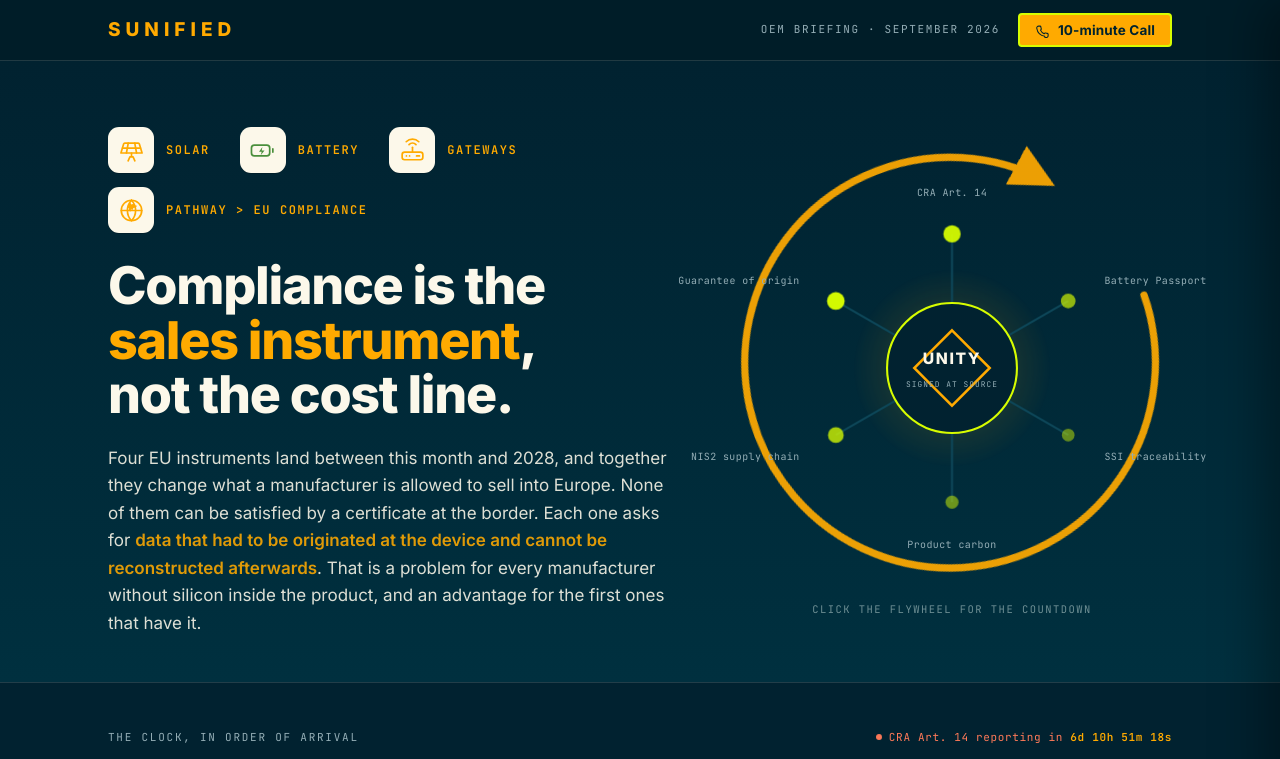
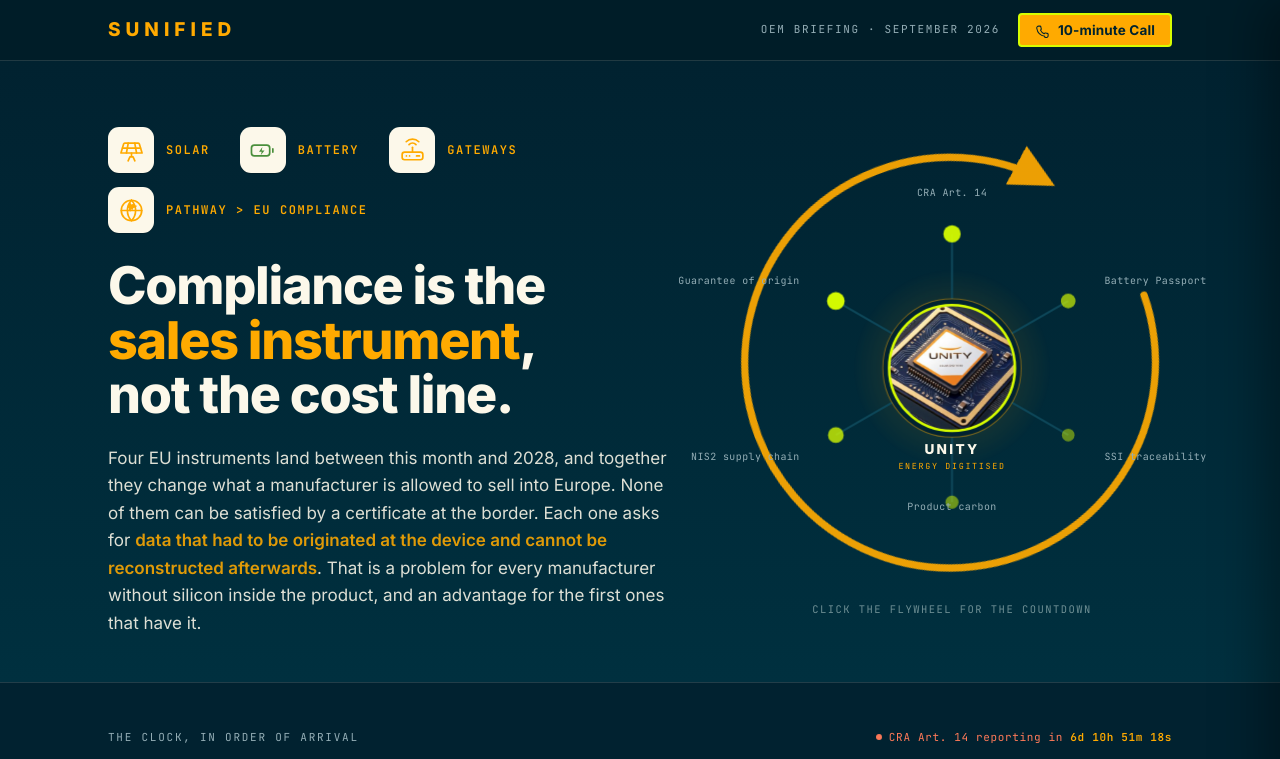
Before and after one commit to Sunified-Technologies-BV/oem, a plain HTML site: page index.html in a window 1280 px wide. Shown: the top 759 px of the page. Drawn offline with Linux system fonts and the light colour scheme.

Commit message:
deploy-bridge: sync from Dropbox 20260904-150837

```diff
--- a/index.html
+++ b/index.html
@@ -381,16 +381,20 @@ body.mode-clock #bookBody{display:none}
         <circle class="fw-dot" cx="99.1" cy="146.0" r="6.5" fill="#D7FD00" style="animation-delay:3.0s"/>
       </g>
 
-      <circle cx="210" cy="210" r="62" fill="#012230" stroke="#D7FD00" stroke-width="2"/>
-      <path d="M210 174 L246 210 L210 246 L174 210 Z" fill="none" stroke="#FFAA00" stroke-width="2.4"/>
-      <text x="210" y="206" text-anchor="middle" font-family="Inter, sans-serif" font-size="15" font-weight="800" fill="#FCF8EA" letter-spacing="1.5">UNITY</text>
-      <text x="210" y="228" text-anchor="middle" font-family="JetBrains Mono, monospace" font-size="7.5" fill="#94AEB6" letter-spacing="1">SIGNED AT SOURCE</text>
+      <clipPath id="fwchip"><circle cx="210" cy="210" r="60"/></clipPath>
+      <circle cx="210" cy="210" r="66" fill="#012230"/>
+      <image href="unity-chip.jpg" x="150" y="150" width="120" height="120"
+             clip-path="url(#fwchip)" preserveAspectRatio="xMidYMid slice"/>
+      <circle cx="210" cy="210" r="60" fill="none" stroke="#D7FD00" stroke-width="2.5"/>
+      <circle cx="210" cy="210" r="66" fill="none" stroke="#FFAA00" stroke-width="1" opacity=".45"/>
+      <text x="210" y="292" text-anchor="middle" font-family="Inter, sans-serif" font-size="13" font-weight="800" fill="#FCF8EA" letter-spacing="2.2">UNITY</text>
+      <text x="210" y="306" text-anchor="middle" font-family="JetBrains Mono, monospace" font-size="8" fill="#FFAA00" letter-spacing="1.6">ENERGY DIGITISED</text>
 
       <g class="fw-labels">
         <text x="210.0" y="45.5" text-anchor="middle" font-family="JetBrains Mono, monospace" font-size="9.5" fill="#94AEB6" letter-spacing="0.4">CRA Art. 14</text>
         <text x="355.5" y="129.5" text-anchor="start" font-family="JetBrains Mono, monospace" font-size="9.5" fill="#94AEB6" letter-spacing="0.4">Battery Passport</text>
         <text x="355.5" y="297.5" text-anchor="start" font-family="JetBrains Mono, monospace" font-size="9.5" fill="#94AEB6" letter-spacing="0.4">SSI traceability</text>
-        <text x="210.0" y="381.5" text-anchor="middle" font-family="JetBrains Mono, monospace" font-size="9.5" fill="#94AEB6" letter-spacing="0.4">Product carbon</text>
+        <text x="210.0" y="345.5" text-anchor="middle" font-family="JetBrains Mono, monospace" font-size="9.5" fill="#94AEB6" letter-spacing="0.4">Product carbon</text>
         <text x="64.5" y="297.5" text-anchor="end" font-family="JetBrains Mono, monospace" font-size="9.5" fill="#94AEB6" letter-spacing="0.4">NIS2 supply chain</text>
         <text x="64.5" y="129.5" text-anchor="end" font-family="JetBrains Mono, monospace" font-size="9.5" fill="#94AEB6" letter-spacing="0.4">Guarantee of origin</text>
       </g>
```
